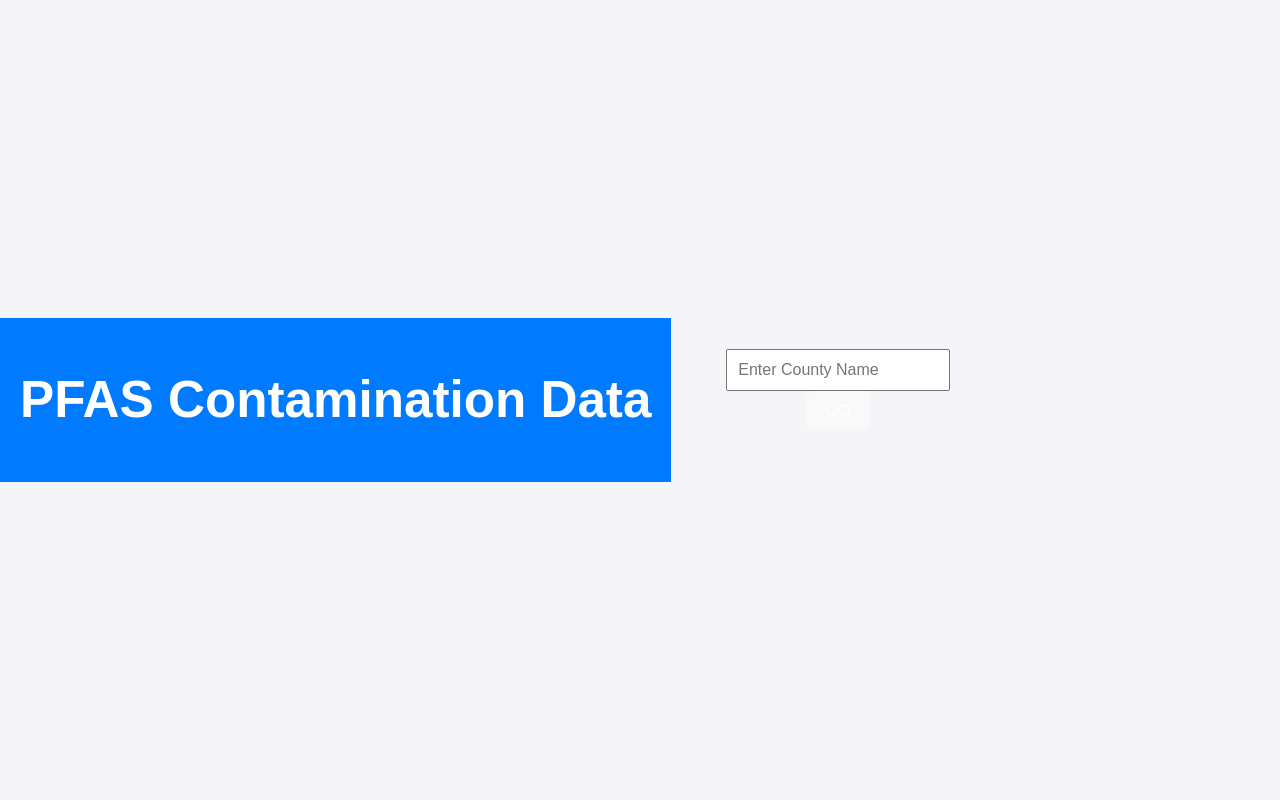
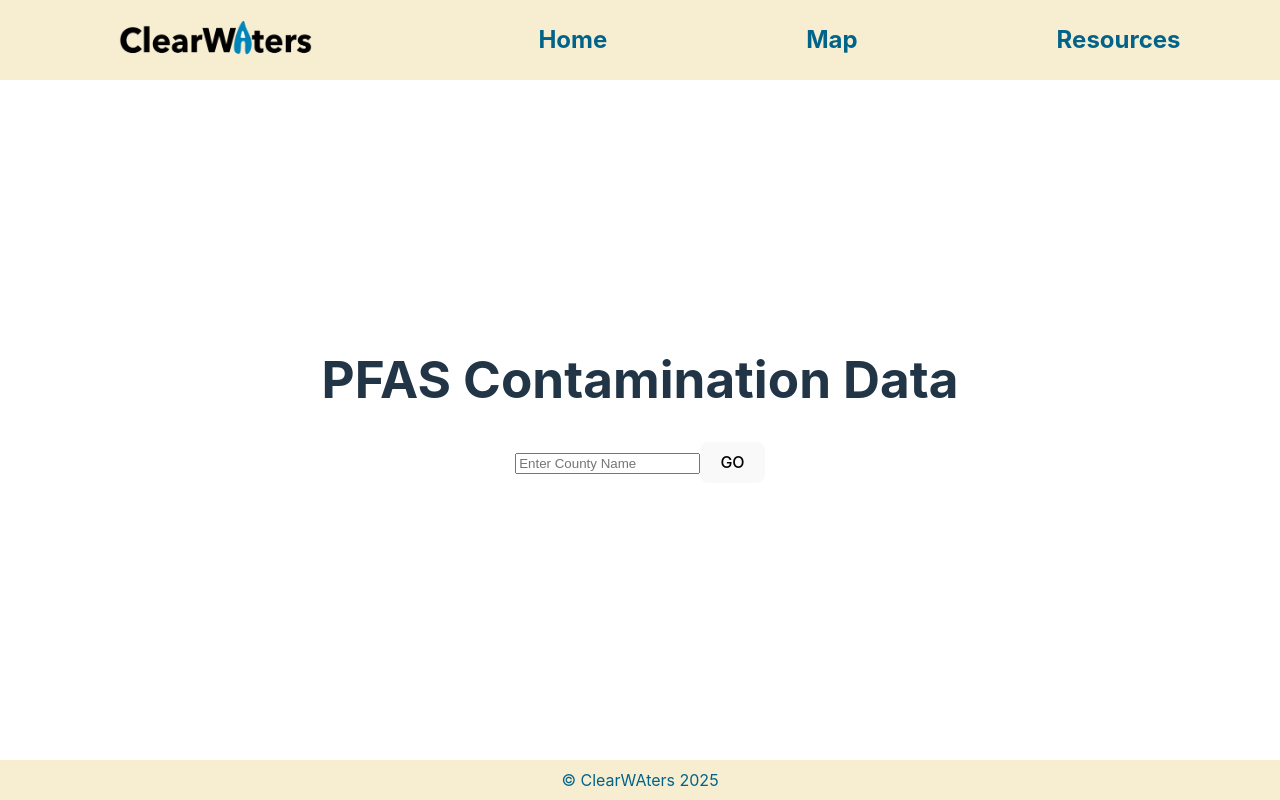
Before and after one commit to kellyjhorak/Squash, a React (Vite) app in the folder ClearWAters/: page / in a window 1280 px wide. Built offline with nearby package versions, Linux system fonts and the light colour scheme.

Commit message:
edit index and search feature

```diff
--- a/ClearWAters/index.html
+++ b/ClearWAters/index.html
@@ -1,141 +1,12 @@
-<!DOCTYPE html>
+<!doctype html>
 <html lang="en">
-<head>
-    <meta charset="UTF-8">
-    <meta name="viewport" content="width=device-width, initial-scale=1.0">
-    <title>PFAS Data</title>
-    <style>
-        body {
-            font-family: Arial, sans-serif;
-            background-color: #f4f4f9;
-            margin: 0;
-            padding: 0;
-        }
-        header {
-            background-color: #007BFF;
-            color: white;
-            padding: 20px;
-            text-align: center;
-        }
-        main {
-            margin: 20px;
-        }
-        .container {
-            width: 80%;
-            margin: 0 auto;
-        }
-        .input-section {
-            text-align: center;
-            margin-bottom: 20px;
-        }
-        input[type="text"] {
-            padding: 10px;
-            width: 200px;
-            font-size: 16px;
-        }
-        button {
-            padding: 10px 20px;
-            background-color: #007BFF;
-            color: white;
-            border: none;
-            cursor: pointer;
-        }
-        button:hover {
-            background-color: #0056b3;
-        }
-        table {
-            width: 100%;
-            border-collapse: collapse;
-            margin-top: 20px;
-        }
-        th, td {
-            padding: 10px;
-            text-align: left;
-            border-bottom: 1px solid #ddd;
-        }
-        th {
-            background-color: #007BFF;
-            color: white;
-        }
-        .no-results {
-            text-align: center;
-            margin-top: 20px;
-            color: red;
-        }
-    </style>
-</head>
-<body>
-
-<header>
-    <h1>PFAS Contamination Data</h1>
-</header>
-
-<main>
-    <div class="container">
-        <div class="input-section">
-            <input type="text" id="county-input" placeholder="Enter County Name">
-            <button onclick="getCountyData()">GO</button>
-        </div>
-
-        <div id="data-section"></div>
-    </div>
-</main>
-
-<script>
-    const data = [
-        { county_name: "King", measurement_date: "3/15/2022", pfas_level: 14.32, pfas_compound: "(PFOS) PFoctane sulfonic acid", water_source: "Cedar River", recommended_filter: "Activated Carbon", comments: "PFOS levels slightly elevated; filtration recommended." },
-        { county_name: "Kitsap", measurement_date: "11/7/2023", pfas_level: 15.32, pfas_compound: "(PFOS) PFoctane sulfonic acid", water_source: "Puget Sound", recommended_filter: "Activated Carbon", comments: "Detected at concerning levels; filtration strongly recommended." },
-        { county_name: "Pierce", measurement_date: "7/11/2023", pfas_level: 14.85, pfas_compound: "(PFOS) PFoctane sulfonic acid", water_source: "Puyallup River", recommended_filter: "Activated Carbon", comments: "Detected at concerning levels; filtration is strongly recommended." },
-        { county_name: "Spokane", measurement_date: "4/8/2024", pfas_level: 42.1, pfas_compound: "(PFOS) PFoctane sulfonic acid", water_source: "Spokane River", recommended_filter: "Activated Carbon", comments: "High levels detected; filtration is strongly recommended." },
-        { county_name: "Yakima", measurement_date: "4/8/2024", pfas_level: 45.2, pfas_compound: "(PFOS) PFoctane sulfonic acid", water_source: "Yakima River", recommended_filter: "Activated Carbon", comments: "High PFOS levels; filtration strongly recommended." }
-    ];
-
-    function getCountyData() {
-        const countyInput = document.getElementById("county-input").value.trim().toLowerCase();
-        const dataSection = document.getElementById("data-section");
-
-        const filteredData = data.filter(item => item.county_name.toLowerCase().includes(countyInput));
-
-        if (filteredData.length === 0) {
-            dataSection.innerHTML = `<p class="no-results">No data found for "${countyInput}"</p>`;
-        } else {
-
-            let tableHTML = `
-                <table>
-                    <thead>
-                        <tr>
-                            <th>County</th>
-                            <th>Measurement Date</th>
-                            <th>PFAS Compound</th>
-                            <th>Water Source</th>
-                            <th>PFAS Level</th>
-                            <th>Recommended Filter</th>
-                            <th>Comments</th>
-                        </tr>
-                    </thead>
-                    <tbody>
-            `;
-
-            filteredData.forEach(item => {
-                tableHTML += `
-                    <tr>
-                        <td>${item.county_name}</td>
-                        <td>${item.measurement_date}</td>
-                        <td>${item.pfas_compound}</td>
-                        <td>${item.water_source}</td>
-                        <td>${item.pfas_level}</td>
-                        <td>${item.recommended_filter}</td>
-                        <td>${item.comments}</td>
-                    </tr>
-                `;
-            });
-
-            tableHTML += `</tbody></table>`;
-
-            dataSection.innerHTML = tableHTML;
-        }
-    }
-</script>
-
-</body>
-</html>
+  <head>
+    <meta charset="UTF-8" />
+    <link rel="icon" type="image/svg+xml" href="/vite.svg" />
+    <meta name="viewport" content="width=device-width, initial-scale=1.0" />
+    <title>Vite + React</title>
+  </head>
+  <body>
+    <div id="root"></div>
+    <script type="module" src="/src/main.jsx"></script>
+  </body>
--- a/ClearWAters/src/homepage.jsx
+++ b/ClearWAters/src/homepage.jsx
@@ -1,13 +1,106 @@
 {/* this will be the landing page where users type in their zipcode*/}
 
-import React from 'react';
+
+import React, { useState } from 'react';
 import Navbar from './navbar';
 import Footer from './Footer';
 
+const PfasData = ({ countyInput }) => {
+  const data = [
+    { county_name: "King", measurement_date: "3/15/2022", pfas_level: 14.32, pfas_compound: "(PFOS) PFoctane sulfonic acid", water_source: "Cedar River", recommended_filter: "Activated Carbon", comments: "PFOS levels slightly elevated; filtration recommended." },
+    { county_name: "Kitsap", measurement_date: "11/7/2023", pfas_level: 15.32, pfas_compound: "(PFOS) PFoctane sulfonic acid", water_source: "Puget Sound", recommended_filter: "Activated Carbon", comments: "Detected at concerning levels; filtration strongly recommended." },
+    { county_name: "Pierce", measurement_date: "7/11/2023", pfas_level: 14.85, pfas_compound: "(PFOS) PFoctane sulfonic acid", water_source: "Puyallup River", recommended_filter: "Activated Carbon", comments: "Detected at concerning levels; filtration is strongly recommended." },
+    { county_name: "Spokane", measurement_date: "4/8/2024", pfas_level: 42.1, pfas_compound: "(PFOS) PFoctane sulfonic acid", water_source: "Spokane River", recommended_filter: "Activated Carbon", comments: "High levels detected; filtration is strongly recommended." },
+    { county_name: "Yakima", measurement_date: "4/8/2024", pfas_level: 45.2, pfas_compound: "(PFOS) PFoctane sulfonic acid", water_source: "Yakima River", recommended_filter: "Activated Carbon", comments: "High PFOS levels; filtration strongly recommended." }
+  ];
+
+  const filteredData = data.filter(item => item.county_name.toLowerCase().includes(countyInput.toLowerCase()));
+
+  return (
+    <div>
+      <header>
+        <h1>PFAS Contamination Data</h1>
+      </header>
+
+      <main>
+        <div className="container">
+          <div id="data-section">
+            {filteredData.length === 0 ? (
+              <p className="no-results">No data found for "{countyInput}"</p>
+            ) : (
+              <table>
+                <thead>
+                  <tr>
+                    <th>County</th>
+                    <th>Measurement Date</th>
+                    <th>PFAS Compound</th>
+                    <th>Water Source</th>
+                    <th>PFAS Level</th>
+                    <th>Recommended Filter</th>
+                    <th>Comments</th>
+                  </tr>
+                </thead>
+                <tbody>
+                  {filteredData.map(item => (
+                    <tr key={item.county_name}>
+                      <td>{item.county_name}</td>
+                      <td>{item.measurement_date}</td>
+                      <td>{item.pfas_compound}</td>
+                      <td>{item.water_source}</td>
+                      <td>{item.pfas_level}</td>
+                      <td>{item.recommended_filter}</td>
+                      <td>{item.comments}</td>
+                    </tr>
+                  ))}
+                </tbody>
+              </table>
+            )}
+          </div>
+        </div>
+      </main>
+    </div>
+  );
+};
+
 export default function Homepage() {
+  const [countyInput, setCountyInput] = useState('');
+  const [showData, setShowData] = useState(false);
+
+  const handleInputChange = (e) => {
+    setCountyInput(e.target.value);
+  };
+
+  const handleSearch = () => {
+    if (countyInput.trim()) {
+      setShowData(true);
+    }
+  };
+
   return (
     <div>
       <Navbar />
+      <div className="homepage">
+        <header>
+          <h1>PFAS Contamination Data</h1>
+        </header>
+
+        <main>
+          {!showData ? (
+            <div className="input-section">
+              <input
+                type="text"
+                id="county-input"
+                placeholder="Enter County Name"
+                value={countyInput}
+                onChange={handleInputChange}
+              />
+              <button onClick={handleSearch}>GO</button>
+            </div>
+          ) : (
+            <PfasData countyInput={countyInput} />
+          )}
+        </main>
+      </div>
       <Footer />
     </div>
   );
```
Lines whose indentation alone changed are shown as unchanged.
